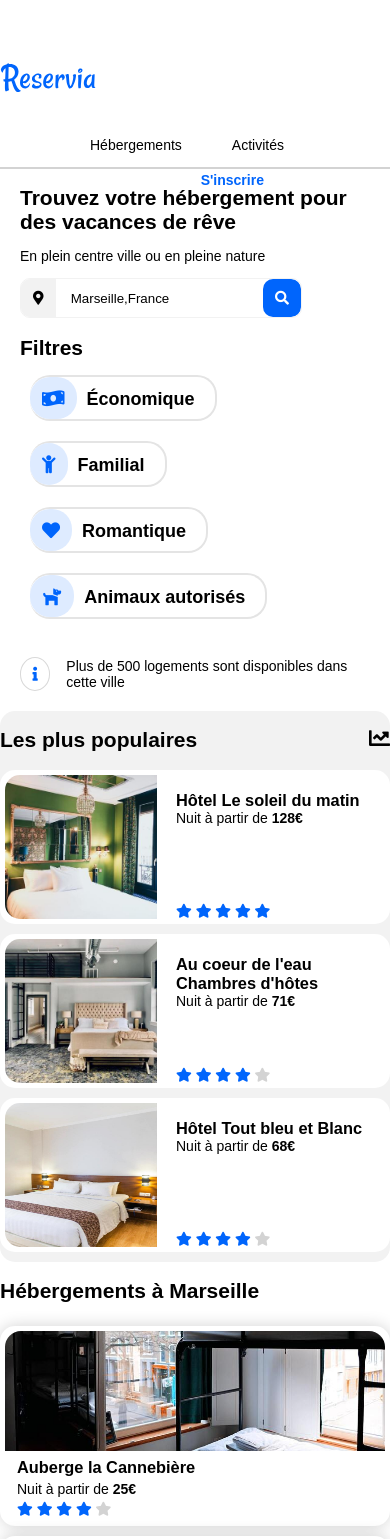
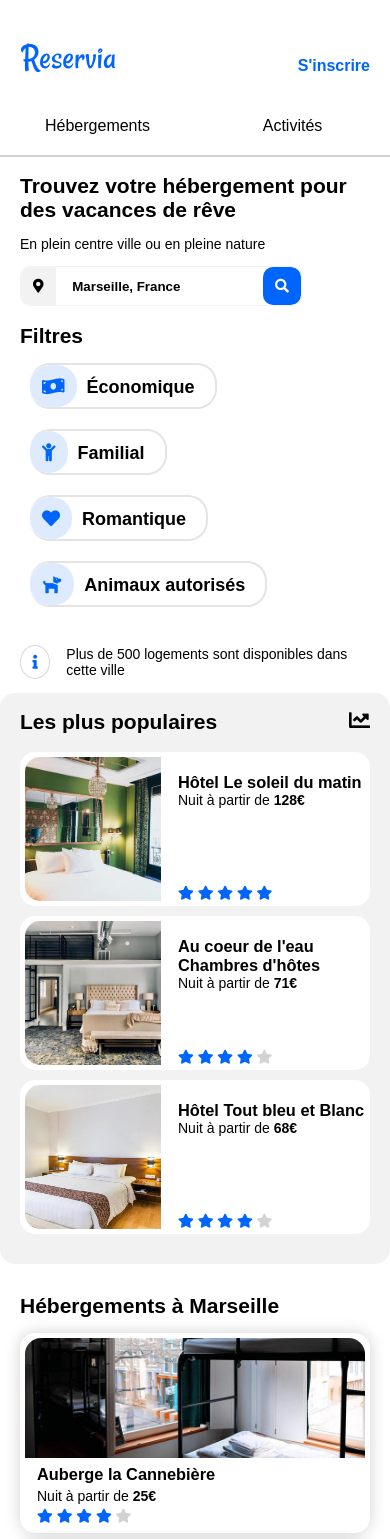
Before and after one commit to Alex68200/P2_Steinmetz_Alexandre, a plain HTML site: page index.html in a window 390 px wide. Shown: the top 1539 px of the page. Drawn offline with Linux system fonts and the light colour scheme; a web font is replaced by a local one.

Commit message:
version_finale

```diff
--- a/style.css
+++ b/style.css
@@ -90,6 +90,8 @@ h1{
 }
 .geolocalisation input{
     border: none;
+    margin-left: 5px;
+    font-weight: bolder;
 }
 .geolocalisation input::placeholder{
     color: black;
@@ -213,6 +215,7 @@ main aside{
 .viewMore{
     font-weight: bold;
     margin-top: 30px;
+    font-size: 16px;
 }
 .hosting_popular h2{
     display: flex;
@@ -297,12 +300,18 @@ main aside{
     align-content: center;
     align-items: center;
     overflow: hidden;
+    width: 100%;
+}
+.colonne .activity_img a{
+    width: 100%;
 }
 .colonne .activity_img a img{
     object-fit: cover;
 }
 .double .activity_img a img{
     max-width: 100%;
+    width: 100%;
+    height: auto;
 }
 
 .colonne figure{
@@ -346,8 +355,12 @@ footer li{
 @media screen and (max-width: 870px)
 {
     header{
-        margin: 20px;
+        margin: 0;
     }
+    header section {
+        margin: 0 20px;
+    }
+
     body {
         width: 100%;
         margin: auto;
@@ -356,28 +369,44 @@ footer li{
         flex-direction: column-reverse;
         margin: 0;
     }
+    #logo {
+        margin: 35px 0 0 20px;
+    }
     nav{
         flex-direction: column;
         position: relative;
         flex-wrap: wrap;
         align-content: space-between;
         align-items: flex-start;
-        margin: 0 -20px;
         border-bottom: 2px solid lightgray;
+        width: 100%;
     }
     .navlink {
         position: relative;
+        width: 100%;
+        padding: 0;
+        margin-bottom: 0;
+    }
+    .navlink li a {
+        font-size: 16px;
     }
     .navlink li :hover {
         border-top: none;
+    }
+    .navlink .hebergementsHeader,
+    .navlink .activiteHeader {
+        width: 50%;
+        padding-bottom: 20px;
+        margin-left: 0px;
+            text-align: center;
+    }
+    .navlink .hebergementsHeader:hover,
+    .navlink .activiteHeader:hover {
         border-bottom: 2px solid blue;
-    }
-    .hebergementsHeader{
-        margin-left: 0px;
     }
     .signup{
         position: absolute;
-        top: 35px;
+        top: -60px;
         right: 20px;
     }
     .geolocalisation button{
@@ -407,24 +436,35 @@ footer li{
     }
     .hosting_popular{
         width: 100%;
-        padding: 0;
+        padding: 0 0 20px 0;
+    }
+    .hosting_popular h2{
+        padding: 0 20px;
     }
     .hosting_popular figure{
-        margin: 10px 0;
+        margin: 10px 20px;
     }
     .hebergements{
         width: 100%;
         background-color: white;
         padding: 0;
+        margin: 20px 0;
+    }
+    .hebergements h2{
+        margin: 10px 20px;
     }
     .hotels{
         flex-direction: column;
+        margin: 0 20px;
     }
     .hotels figure{
         margin: 5px 0;
     }
     .hebergements figure{
         max-width: 100%;
+    }
+    .viewMore {
+        margin-left: 15px ;
     }
     .activity{
         margin: 0;
@@ -435,10 +475,11 @@ footer li{
     .bloc_activity{
         flex-direction: column;
         width: 100%;
-        margin: 10%;
+        margin: 0 20px;
     }
     .colonnes{
         flex-direction: column;
+        margin: 0 20px;
     }
     .colonnes figure{
         height: 190px;
```
Also changed, not shown: index.html (+1 -1 lines).
